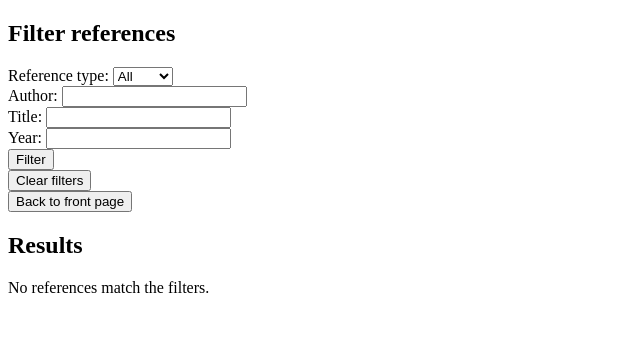
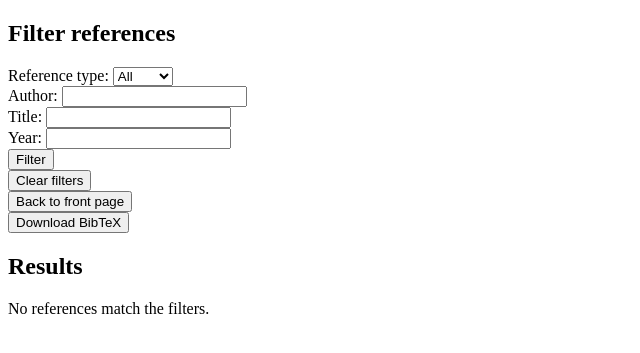
Before and after one commit to joonapasanen/kryptooniitti-viitesovellus, a Flask app: page /filter in a window 1280 px wide. Shown: the top 353 px of the page, without its empty margins (0-640 px from the left). Run offline with Flask 3, Linux system fonts and the light colour scheme.

Commit message:
added BibTeX download for the filter page

```diff
--- a/src/app.py
+++ b/src/app.py
@@ -95,7 +95,7 @@ def filter_references():
 
 @app.route("/references.bib")
 def export_bibtex():
-    content = references_to_bibtex(get_references())
+    content = references_to_bibtex(get_references(request.args))
     return Response(
         content,
         mimetype="application/x-bibtex",
--- a/src/templates/filter.html
+++ b/src/templates/filter.html
@@ -29,6 +29,15 @@ Filter references
   <button type="submit">Back to front page</button>
 </form>
 
+<form action="/references.bib" method="get">
+  {% for field in ("r_type", "author", "title", "year") %}
+  {% if request.args.get(field) %}
+  <input type="hidden" name="{{ field }}" value="{{ request.args.get(field) }}">
+  {% endif %}
+  {% endfor %}
+  <button type="submit">Download BibTeX</button>
+</form>
+
 <h2>Results</h2>
 
 <ul style="list-style: none; padding: 0;">
```
Also changed, not shown: 1 other file.
